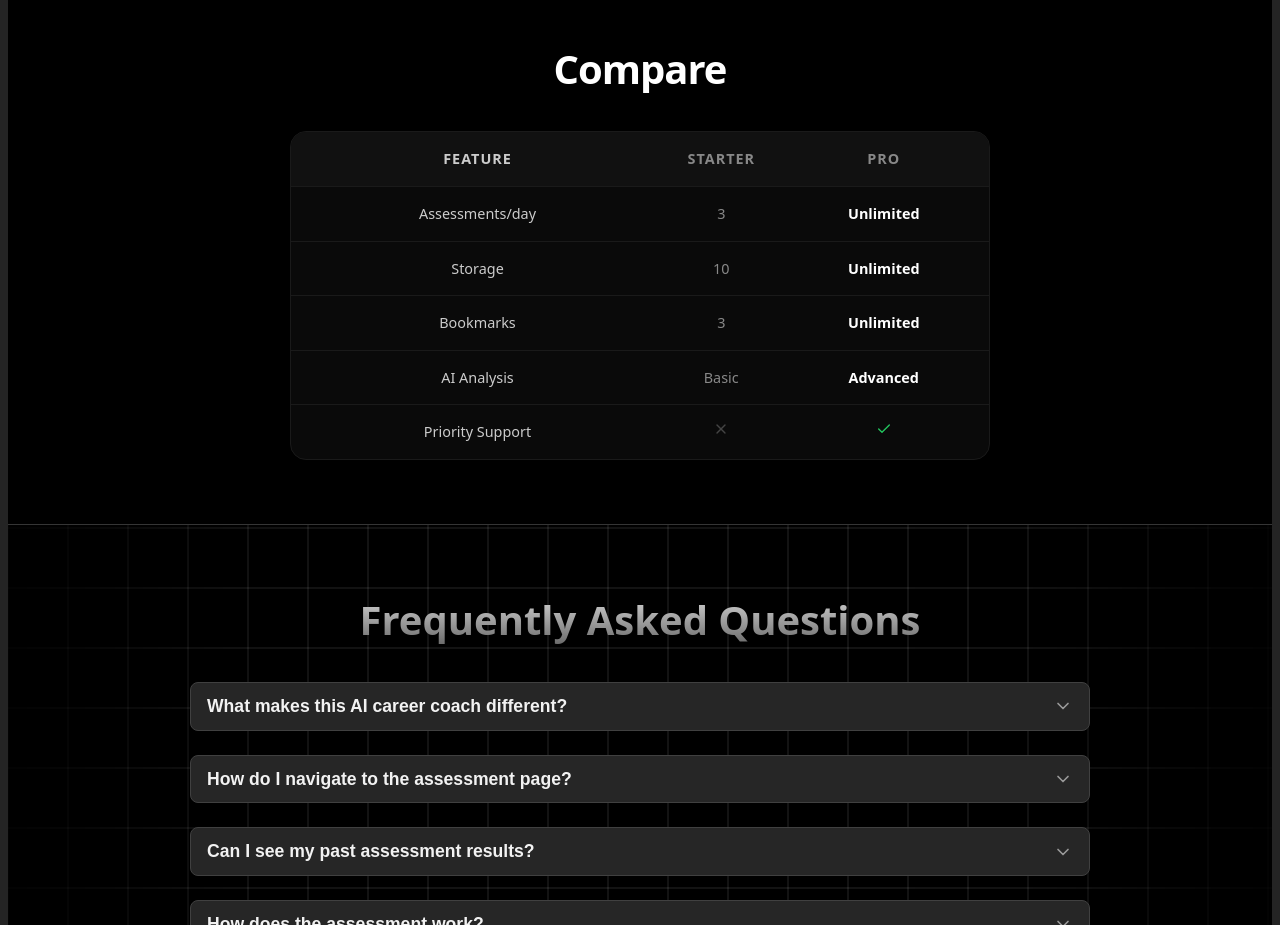
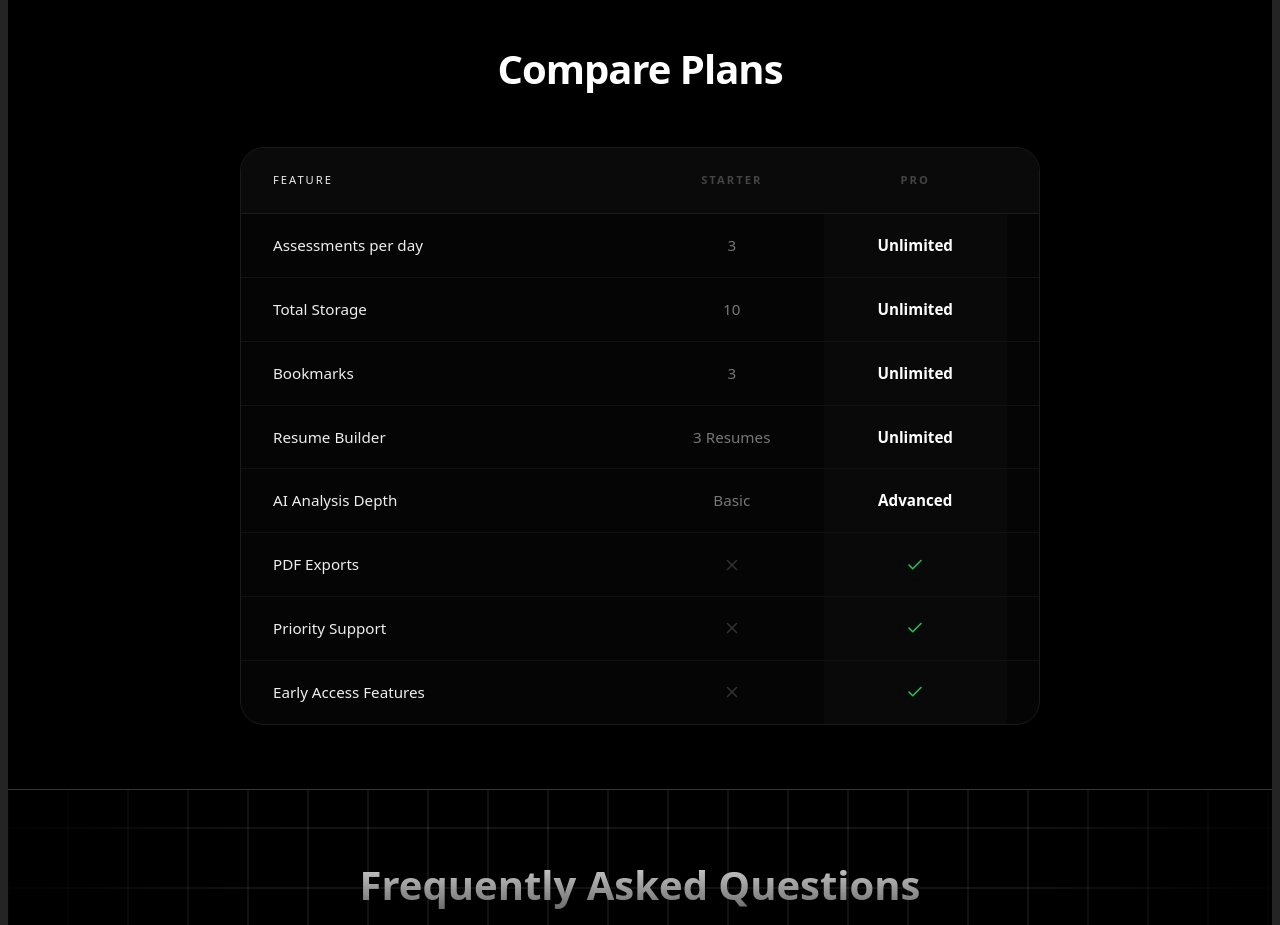
Before and after one commit to Banshal-Yadav/CareerAI-SaaS, a React (Vite) app: page / in a window 1280 px wide. Shown: the part 4760-5685 px from the top of the page. Built offline with nearby package versions, Linux system fonts and the light colour scheme; no server answers.

Commit message:
update pricing and comparison table

```diff
--- a/api/analyze.js
+++ b/api/analyze.js
@@ -169,7 +169,7 @@ export default async function handler(req, res) {
     const validPersonas = ['highSchool', 'college', 'jobSeeker'];
     const safePersona = validPersonas.includes(persona) ? persona : 'college';
 
-    const baseStructure = JSON.stringify({ summary: "Brief summary.", strengths: [{ skill: "Skill", context: "Context", icon: "IconName" }], growthAreas: [{ skill: "Skill", context: "Context", icon: "IconName" }], careerAnalysis: [{ title: "Job Title", reasoning: "Reasoning", salaryRange: "₹5-7 LPA", jobOutlook: "Outlook", keyAlignments: [{ userTrait: "Trait", jobRequirement: "Req", icon: "Icon" }], skillsToBuild: [{ skill: "Skill", suggestedFirstStep: "Step", icon: "Icon" }], suggestedCertifications: [{ name: "Cert", issuer: "Issuer", icon: "Icon" }], suggestedCourses: [{ platform: "Platform", courseName: "Course", icon: "Icon" }], suggestedProjects: [{ title: "Title", objective: "Obj", skillsUsed: ["A"], difficulty: "Level", featureSuggestions: ["A"] }] }] });
+    const baseStructure = JSON.stringify({ summary: "Brief summary.", strengths: [{ skill: "Skill", context: "Context", icon: "IconName" }], growthAreas: [{ skill: "Skill", context: "Context", icon: "IconName" }], careerAnalysis: [{ title: "Job Title", reasoning: "Reasoning", salaryRange: "$50k-70k", jobOutlook: "Outlook", keyAlignments: [{ userTrait: "Trait", jobRequirement: "Req", icon: "Icon" }], skillsToBuild: [{ skill: "Skill", suggestedFirstStep: "Step", icon: "Icon" }], suggestedCertifications: [{ name: "Cert", issuer: "Issuer", icon: "Icon" }], suggestedCourses: [{ platform: "Platform", courseName: "Course", icon: "Icon" }], suggestedProjects: [{ title: "Title", objective: "Obj", skillsUsed: ["A"], difficulty: "Level", featureSuggestions: ["A"] }] }] });
 
     const validIcons = "Code, Database, Server, Cloud, Briefcase, BookOpen, GraduationCap, Award, Trophy, Target, Zap, TrendingUp, Rocket, Cpu, Globe, Lock, Key, Users, Palette, PenTool, Figma, Layout, Package, Settings, Shield, Terminal, FileCode, GitBranch, Layers, Box, Cog, CheckCircle, Star, Heart, ThumbsUp, Activity, BarChart, PieChart, LineChart, Workflow, Network, Link, Upload, Download, Edit, Eye, Search, MessageCircle, Calendar, Clock, Map, Navigation, Compass, Building, Store, Film, Music, Camera, Video, Laptop, HardDrive, Wifi, Lightbulb, Sparkles";
 
@@ -177,7 +177,7 @@ export default async function handler(req, res) {
 
 IMPORTANT: For ALL icon fields, you MUST use ONLY these exact lucide-react icon names: ${validIcons}
 
-SALARY FORMAT: All salaryRange fields MUST be in Indian format using ₹X-Y LPA (e.g., ₹5-7 LPA, ₹8-12 LPA, ₹15-20 LPA). Never use USD or other currencies.
+SALARY FORMAT: All salaryRange fields MUST be in USD format (e.g., $50k-70k, $80k-120k). Never use INR or other currencies.
 
 Choose icons that are semantically relevant. Examples:
 - For coding: Code, FileCode, Terminal, GitBranch
--- a/src/pages/Pricing.css
+++ b/src/pages/Pricing.css
@@ -74,14 +74,14 @@
 .plan-number {
   font-size: 5rem;
   font-weight: 900;
-  color: #333;
+  color: #777;
   line-height: 1;
   margin-bottom: 0.5rem;
   letter-spacing: -3px;
 }
 
 .plan-card.pro .plan-number {
-  color: #444;
+  color: #999;
 }
 
 .plan-name {
@@ -178,30 +178,38 @@
 }
 
 .compare-section {
-  max-width: 700px;
+  max-width: 800px;
   margin: 0 auto;
+  text-align: center;
 }
 
 .compare-title {
   font-size: 2.5rem;
   font-weight: 800;
   color: #fff;
-  margin: 0 0 2rem 0;
+  margin: 0 0 3rem 0;
   letter-spacing: -1px;
 }
 
 .compare-grid {
-  background: #0a0a0a;
+  background: #050505;
   border: 1px solid #1a1a1a;
-  border-radius: 16px;
+  border-radius: 24px;
   overflow: hidden;
+  box-shadow: 0 20px 40px rgba(0,0,0,0.4);
 }
 
 .compare-row {
   display: grid;
   grid-template-columns: 2fr 1fr 1fr;
-  padding: 1rem 1.5rem;
-  border-bottom: 1px solid #1a1a1a;
+  padding: 1.25rem 2rem;
+  border-bottom: 1px solid #111;
+  align-items: center;
+  transition: background 0.2s;
+}
+
+.compare-row:not(.header):hover {
+  background: #0a0a0a;
 }
 
 .compare-row:last-child {
@@ -209,34 +217,70 @@
 }
 
 .compare-row.header {
-  background: #111;
-  font-size: 0.75rem;
-  font-weight: 600;
-  color: #555;
+  background: #0a0a0a;
+  padding: 1.5rem 2rem;
+  border-bottom: 1px solid #1a1a1a;
+}
+
+.compare-row.header span {
+  font-size: 0.7rem;
+  font-weight: 700;
+  color: #444;
   text-transform: uppercase;
-  letter-spacing: 1px;
+  letter-spacing: 2px;
+}
+
+.compare-row.header span:nth-child(2),
+.compare-row.header span:nth-child(3) {
+  text-align: center;
 }
 
 .compare-row span {
-  color: #888;
-  font-size: 0.9rem;
+  color: #777;
+  font-size: 0.95rem;
+  text-align: left;
+}
+
+.compare-row span:nth-child(2),
+.compare-row span:nth-child(3) {
+  text-align: center;
+  display: flex;
+  justify-content: center;
+  align-items: center;
 }
 
 .compare-row span:first-child {
-  color: #ccc;
+  color: #eee;
+  font-weight: 500;
 }
 
 .pro-value {
   color: #fff !important;
-  font-weight: 600;
+  font-weight: 700;
+  position: relative;
+}
+
+/* Subtle highlight for the Pro column */
+.compare-row span:nth-child(3) {
+  background: rgba(255, 255, 255, 0.02);
+  height: 100%;
+  margin: -1.25rem 0;
+  padding: 1.25rem 0;
+}
+
+.compare-row.header span:nth-child(3) {
+  background: transparent;
+  margin: 0;
+  padding: 0;
 }
 
 .compare-row .yes {
   color: #22c55e;
+  filter: drop-shadow(0 0 8px rgba(34, 197, 94, 0.2));
 }
 
 .compare-row .no {
-  color: #444;
+  color: #333;
 }
 
 @media (max-width: 768px) {
@@ -261,6 +305,11 @@
   }
 
   .compare-row {
-    padding: 0.75rem 1rem;
+    padding: 1rem;
+    grid-template-columns: 1.5fr 1fr 1fr;
+  }
+
+  .compare-row span {
+    font-size: 0.85rem;
   }
 }
--- a/src/pages/Pricing.jsx
+++ b/src/pages/Pricing.jsx
@@ -22,7 +22,7 @@ const Pricing = ({ id }) => {
                     <div className="plan-number">01</div>
                     <h2 className="plan-name">Starter</h2>
                     <div className="plan-price">
-                        <span className="amount">₹0</span>
+                        <span className="amount">$0</span>
                         <span className="period">/month</span>
                     </div>
                     <p className="plan-desc">Perfect for exploring career paths</p>
@@ -42,7 +42,7 @@ const Pricing = ({ id }) => {
                     <div className="plan-number">02</div>
                     <h2 className="plan-name">Pro</h2>
                     <div className="plan-price">
-                        <span className="amount">₹499</span>
+                        <span className="amount">$9</span>
                         <span className="period">/month</span>
                     </div>
                     <p className="plan-desc">For serious career builders</p>
@@ -61,7 +61,7 @@ const Pricing = ({ id }) => {
             </div>
 
             <div className="compare-section">
-                <h3 className="compare-title">Compare</h3>
+                <h3 className="compare-title">Compare Plans</h3>
                 <div className="compare-grid">
                     <div className="compare-row header">
                         <span>Feature</span>
@@ -69,12 +69,12 @@ const Pricing = ({ id }) => {
                         <span>Pro</span>
                     </div>
                     <div className="compare-row">
-                        <span>Assessments/day</span>
+                        <span>Assessments per day</span>
                         <span>3</span>
                         <span className="pro-value">Unlimited</span>
                     </div>
                     <div className="compare-row">
-                        <span>Storage</span>
+                        <span>Total Storage</span>
                         <span>10</span>
                         <span className="pro-value">Unlimited</span>
                     </div>
@@ -84,14 +84,29 @@ const Pricing = ({ id }) => {
                         <span className="pro-value">Unlimited</span>
                     </div>
                     <div className="compare-row">
-                        <span>AI Analysis</span>
+                        <span>Resume Builder</span>
+                        <span>3 Resumes</span>
+                        <span className="pro-value">Unlimited</span>
+                    </div>
+                    <div className="compare-row">
+                        <span>AI Analysis Depth</span>
                         <span>Basic</span>
                         <span className="pro-value">Advanced</span>
                     </div>
                     <div className="compare-row">
+                        <span>PDF Exports</span>
+                        <span><X size={18} className="no" /></span>
+                        <span className="pro-value"><Check size={18} className="yes" /></span>
+                    </div>
+                    <div className="compare-row">
                         <span>Priority Support</span>
-                        <span><X size={16} className="no" /></span>
-                        <span><Check size={16} className="yes" /></span>
+                        <span><X size={18} className="no" /></span>
+                        <span className="pro-value"><Check size={18} className="yes" /></span>
+                    </div>
+                    <div className="compare-row">
+                        <span>Early Access Features</span>
+                        <span><X size={18} className="no" /></span>
+                        <span className="pro-value"><Check size={18} className="yes" /></span>
                     </div>
                 </div>
             </div>
```
